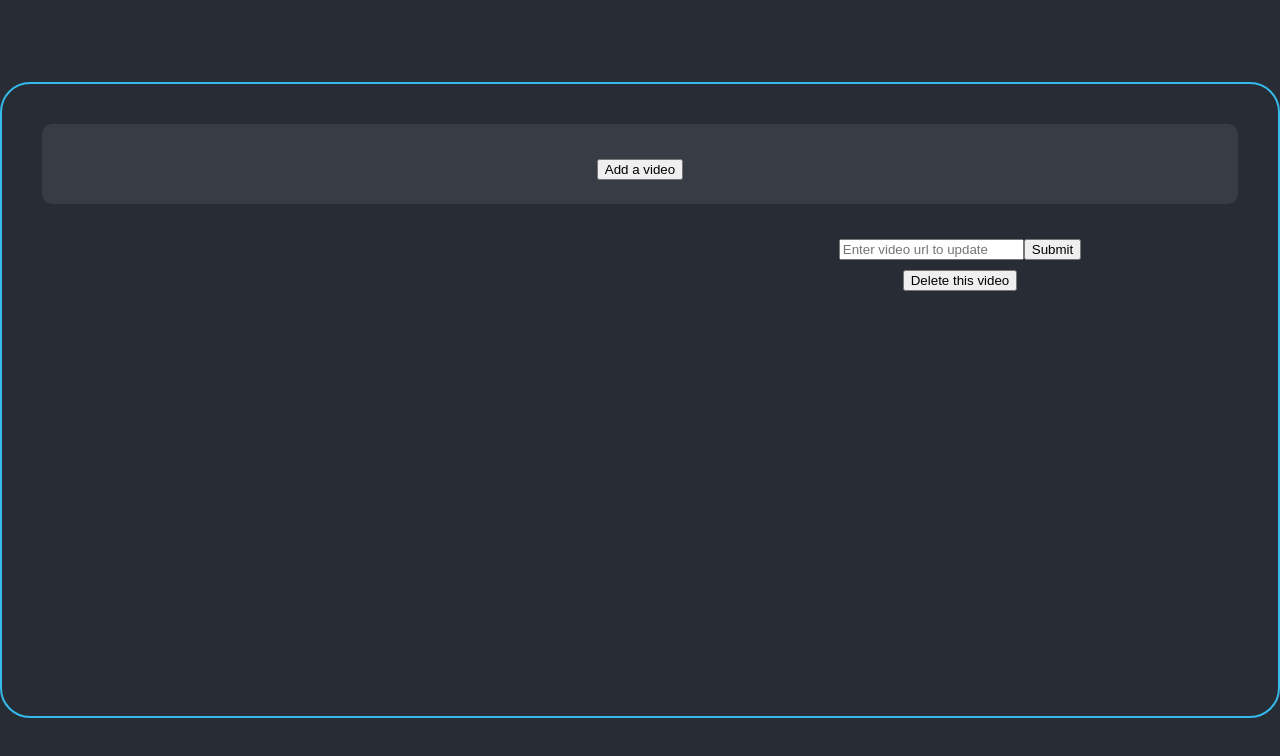
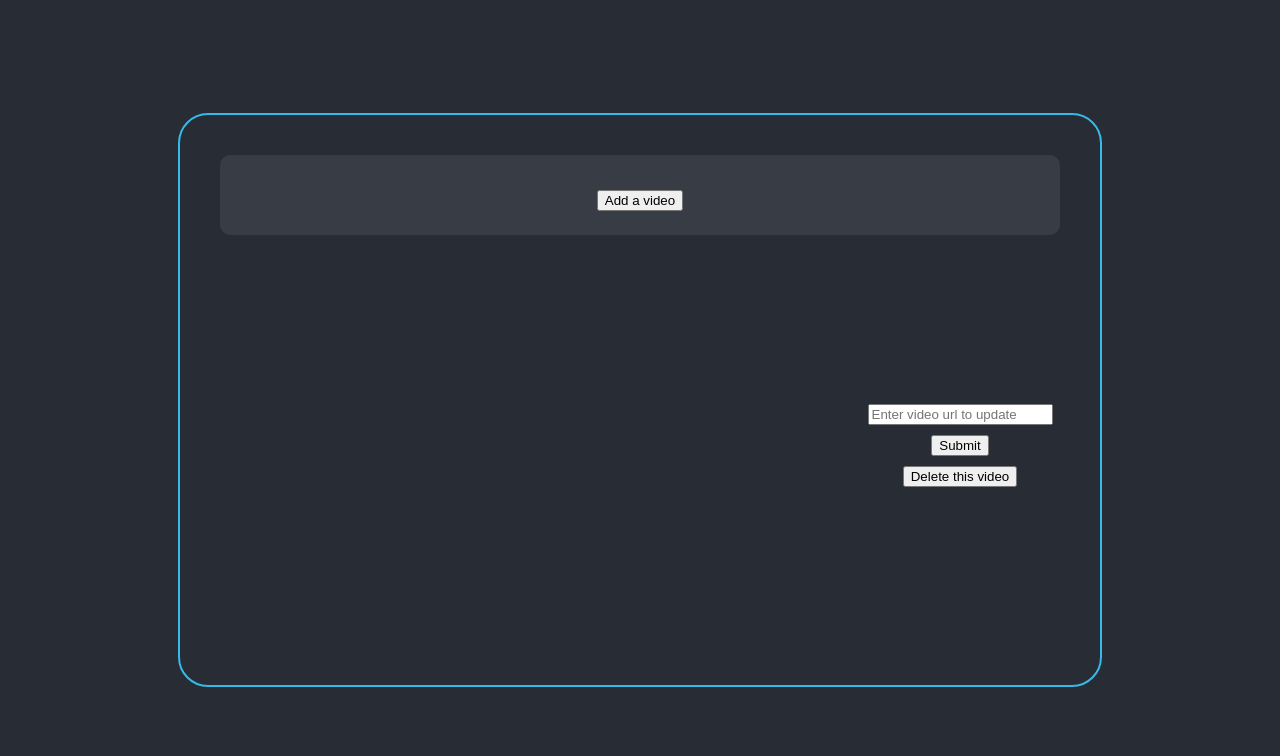
Before and after one commit to lancemahon/react-video-portfolio-practice, a React (Create React App) app: page / in a window 1280 px wide. Shown: the top 756 px of the page. Built offline with nearby package versions, Linux system fonts and the light colour scheme.

Commit message:
I now set the columns of a VideoBox based on the 'side' prop
- The column where the Video ends up is made 1fr, the other column
is 200px

```diff
--- a/src/components/video-box.js
+++ b/src/components/video-box.js
@@ -9,22 +9,25 @@ const Box = styled.section`
   margin-top: 25px;
   margin-bottom: 25px;
   display: grid;
-  grid-template-columns: 1fr 1fr;
+  grid-template-columns: ${prop => prop.side == 'left' ? '1fr 200px' : '200px 1fr'};
+  grid-template-rows: 1fr;
 `
 
 const VideoPositioner = styled.section`
-  grid-column: ${prop => prop.side == 'left' ? '1' : '2'}
+  grid-column: ${prop => prop.side == 'left' ? '1' : '2'};
 `
 
 const InputBarPositioner = styled.section`
-  grid-column: ${prop => prop.side == 'left' ? '2' : '1'}
+  grid-column: ${prop => prop.side == 'left' ? '2' : '1'};
+  grid-row: 1;
+  align-self: center;
 `
 
 function VideoBox({side, url, id}) {
   console.log('Side for video box ' + id + ' is ' + side)
   return(
     <div>
-      <Box>
+      <Box side={side}>
         <InputBarPositioner side={side}>
           <InputBar
             placeholderText='Enter video url to update'
```
